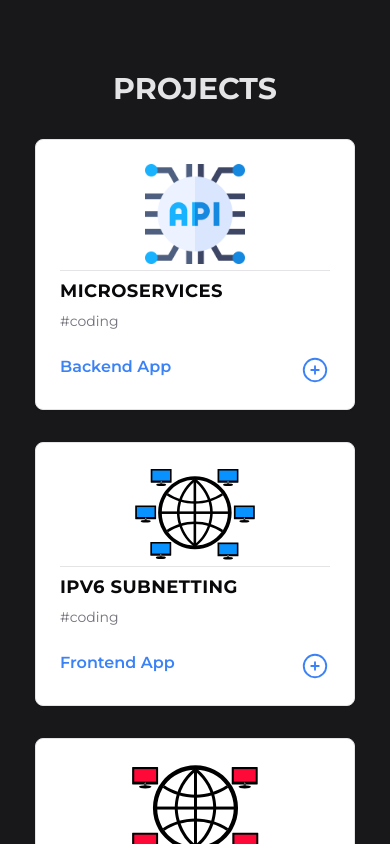
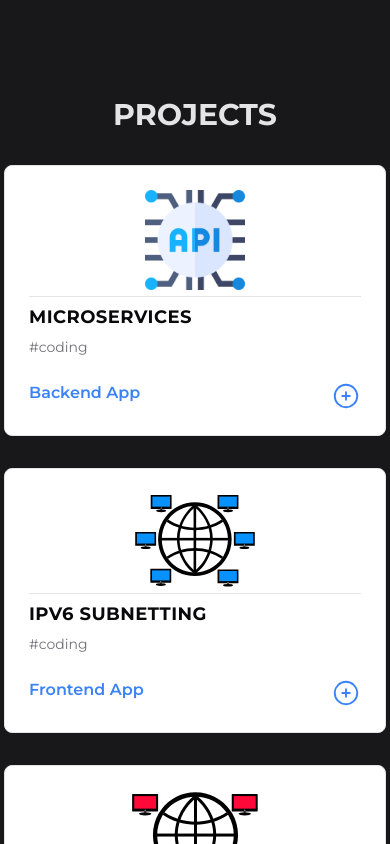
Before and after one commit to kmfiguerrez/next-x-portfolio, a Next.js app: page / in a window 390 px wide. Shown: the part 3120-3964 px from the top of the page. Built offline with nearby package versions, Linux system fonts and the light colour scheme.

Commit message:
Fix width issues.
- Fixed card component and main tag width issues.

```diff
--- a/src/app/page.tsx
+++ b/src/app/page.tsx
@@ -9,7 +9,7 @@ export default function Home() {
   return (
   <>
     <NavLinks />
-    <main className="container">
+    <main className="px-1 sm:container">
       <HomeSection />
       <AboutMeSection />
       <ProjectSection />
--- a/src/components/sections/projects/project-card.tsx
+++ b/src/components/sections/projects/project-card.tsx
@@ -32,7 +32,7 @@ const ProjectCard = ({imgSrc, imgAlt, imgWidth, imgHeight, title, description, a
 
   return (
     <Card
-      className='max-sm:mx-auto w-[320px] max-md:mx-auto'
+      className='max-md:mx-auto sm:w-[320px]'
       onMouseEnter={() => setIsHover(true)}
       onMouseLeave={() => setIsHover(false)}
       >
```
